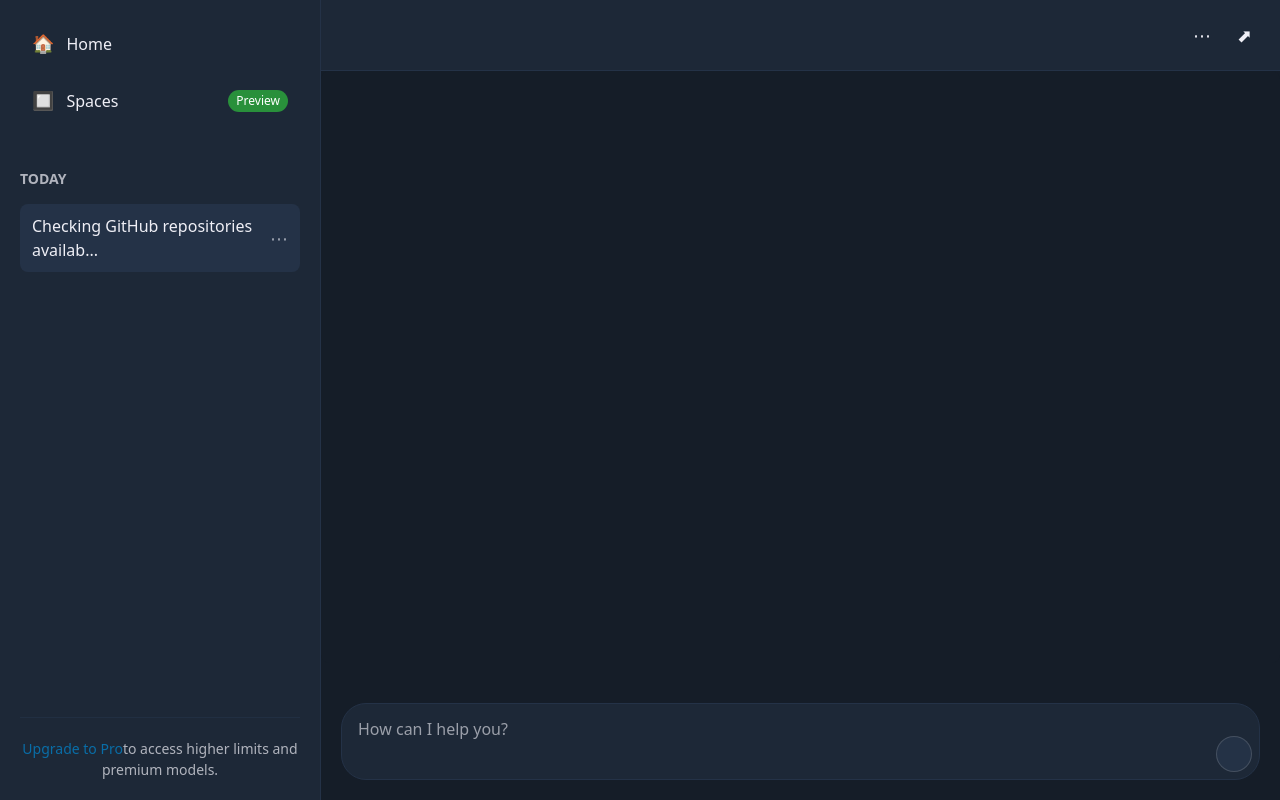
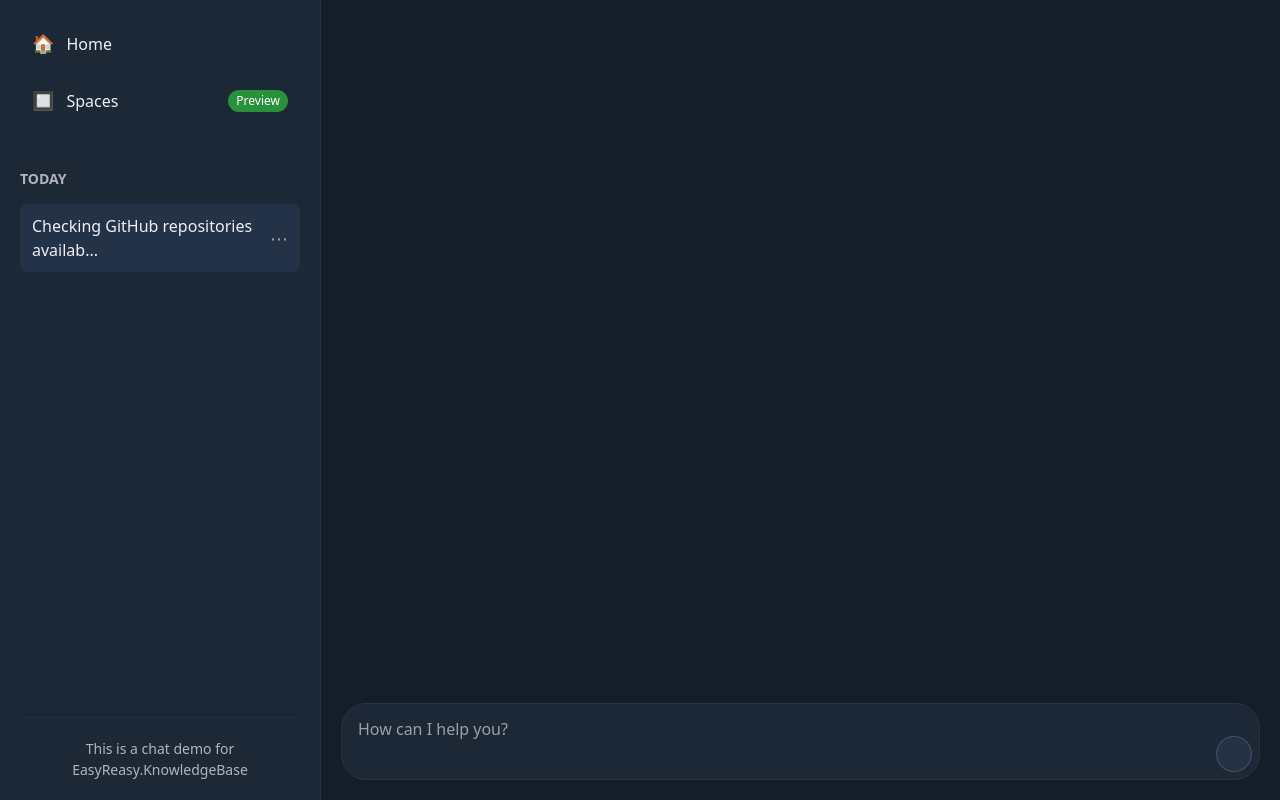
Before and after one commit to AdamTovatt/easy-reasy-knowledge-base, a React (Vite) app in the folder EasyReasy.KnowledgeBase.Web/easyreasy.knowledgebase.web.client/: page / in a window 1280 px wide. Both pictures are taken after a click on the button "Chat". Built offline with nearby package versions, Linux system fonts and the light colour scheme; some icons are missing.

Commit message:
improve chat ui

```diff
--- a/EasyReasy.KnowledgeBase.Web/easyreasy.knowledgebase.web.client/src/App.css
+++ b/EasyReasy.KnowledgeBase.Web/easyreasy.knowledgebase.web.client/src/App.css
@@ -388,6 +388,7 @@ html {
     display: flex;
     flex-direction: column;
     gap: 15px;
+    padding-bottom: 3rem;
 }
 
 .message {
@@ -441,12 +442,24 @@ html {
 }
 
 .chat-input-container {
-    padding: 20px;
+    padding: 0 20px 20px 20px;
     border-top: none;
     background: transparent;
     position: relative;
     display: flex;
     justify-content: center;
+}
+
+.chat-input-container::before {
+    content: '';
+    position: absolute;
+    top: -60px;
+    left: 0;
+    right: 0;
+    height: 60px;
+    background: linear-gradient(to bottom, transparent, var(--elevation-level-1-dark));
+    pointer-events: none;
+    z-index: 1;
 }
 
 .scroll-down-btn {
--- a/EasyReasy.KnowledgeBase.Web/easyreasy.knowledgebase.web.client/src/Chat.tsx
+++ b/EasyReasy.KnowledgeBase.Web/easyreasy.knowledgebase.web.client/src/Chat.tsx
@@ -123,10 +123,14 @@ function Chat() {
             console.error('Error:', error);
             console.log('Error type:', typeof error);
             console.log('Error message:', error instanceof Error ? error.message : 'Unknown error');
+            console.log('Error name:', error instanceof Error ? error.name : 'Unknown');
 
             // Don't add error messages for aborted requests since we handle them in handleCancelStream
             if (!(error instanceof Error && error.name === 'AbortError')) {
+                console.log('Adding error message to chat history');
                 setChatHistory(prev => [...prev, `Error: ${error instanceof Error ? error.message : 'Unknown error'}`]);
+            } else {
+                console.log('AbortError detected, not adding error message');
             }
         } finally {
             setIsStreaming(false);
@@ -143,6 +147,9 @@ function Chat() {
             if (currentResponse.trim()) {
                 setChatHistory(prev => [...prev, `AI: ${currentResponse}`]);
             }
+
+            // Add interruption message
+            setChatHistory(prev => [...prev, `Error: Request was interrupted`]);
 
             setCurrentResponse('');
             abortControllerRef.current = null;
@@ -178,19 +185,12 @@ function Chat() {
                 </div>
 
                 <div className="sidebar-footer">
-                    <a href="#" className="upgrade-link">Upgrade to Pro</a>
-                    <span>to access higher limits and premium models.</span>
+                    <span>This is a chat demo for EasyReasy.KnowledgeBase</span>
                 </div>
             </div>
 
             {/* Main Chat Area */}
             <div className="chat-main">
-                <div className="chat-header">
-                    <div className="header-actions">
-                        <button className="header-icon">⋯</button>
-                        <button className="header-icon">⬈</button>
-                    </div>
-                </div>
 
                 <div className="chat-messages" ref={chatContainerRef}>
                     <div className="messages-container">
```
